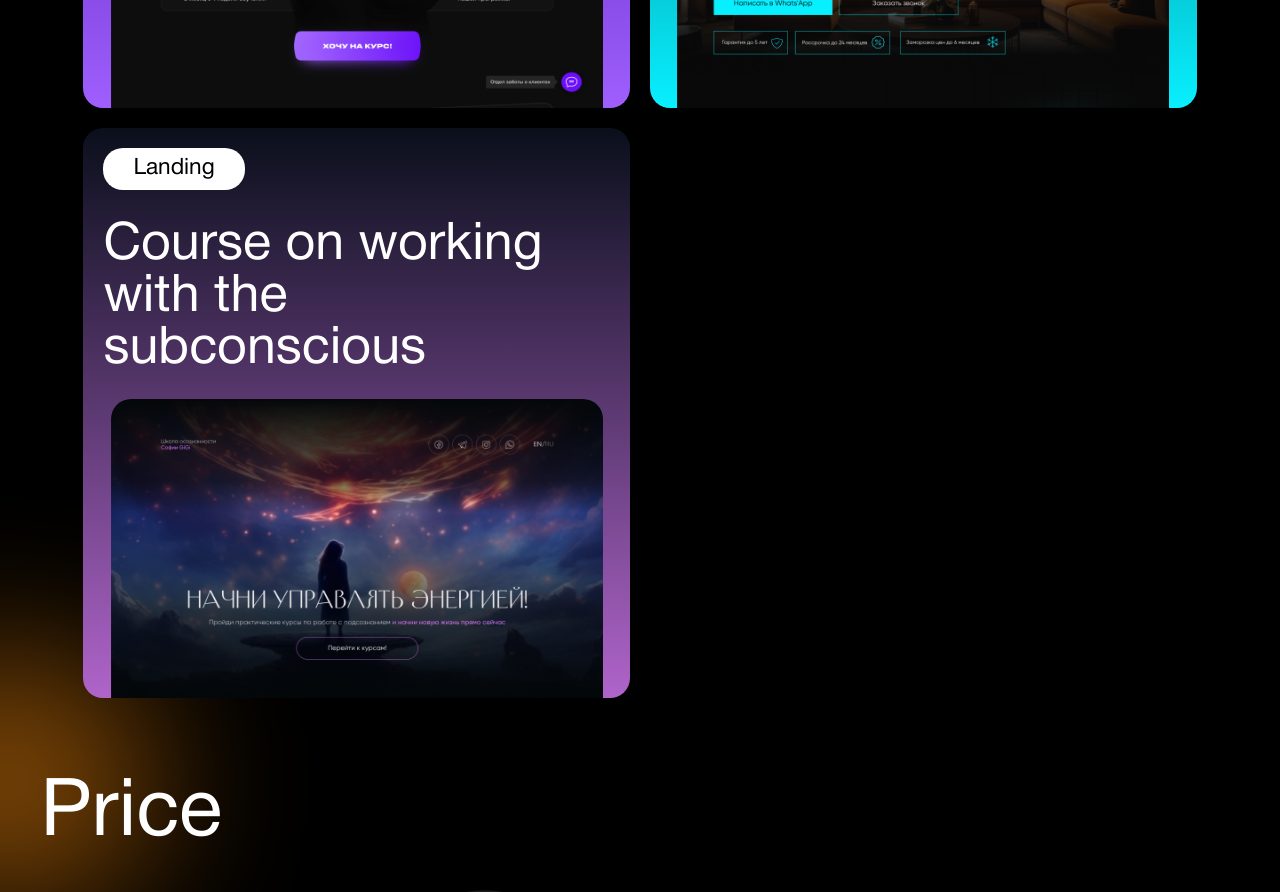
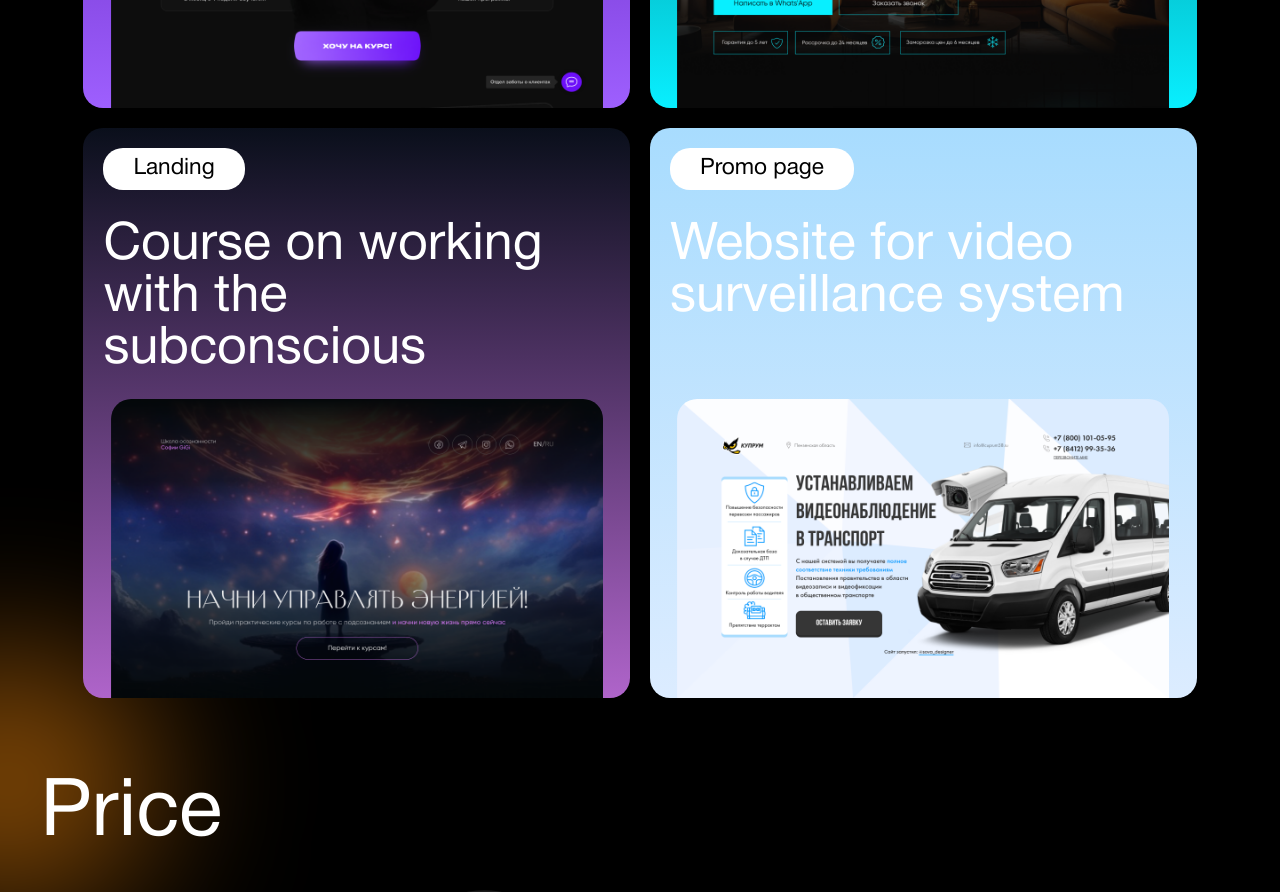
Before and after one commit to dmitry-586/tips-next, a Next.js app: page /en in a window 1280 px wide. Shown: the part 3820-4712 px from the top of the page. Built offline with nearby package versions, Linux system fonts and the light colour scheme.

Commit message:
add new promo page

```diff
--- a/messages/en.json
+++ b/messages/en.json
@@ -24,6 +24,7 @@
     "title1": "Online store",
     "title2": "Multi-page website",
     "title3": "Landing",
+    "title4": "Promo page",
     "info1": "Website for brand clothing store",
     "info2": "Website for a company of horror quests",
     "info3": "Website development for car fetching",
@@ -35,6 +36,7 @@
     "info9": "Course on earning on marketplaces",
     "info10": "Repair of apartments, houses, and offices",
     "info11": "Course on working with the subconscious",
+    "info12": "Website for video surveillance system",
     "button1": "Landing",
     "button2": "Multi-page",
     "button3": "Online store",
--- a/messages/ru.json
+++ b/messages/ru.json
@@ -24,6 +24,7 @@
     "title1": "Интернет-магазин",
     "title2": "Многостраничный сайт",
     "title3": "Лендинг",
+    "title4": "Визитка",
     "info1": "Cайт для магазина брендовой одежды",
     "info2": "Сайт для компании хоррор-квестов",
     "info3": "Разработка сайта для пригона авто",
@@ -35,6 +36,7 @@
     "info9": "Курс по заработку на маркетплейсах",
     "info10": "Ремонт квартир домов и офисов",
     "info11": "Курс по работе с подсозанием",
+    "info12": "Сайт для системы видеонаблюдения",
     "button1": "Лендинг",
     "button2": "Многостраничный",
     "button3": "Интернет-магазин",
--- a/src/components/cards/cards.tsx
+++ b/src/components/cards/cards.tsx
@@ -95,6 +95,14 @@ export default function Cards() {
       href: "https://sofiyagigi.tilda.ws/",
       className: "bg-gradient-card11",
     },
+    {
+      title: t("title4"),
+      info: t("info12"),
+      id: 12 ,
+      imageSrc: "/images/cards/card12.png",
+      href: "https://видеонаблюдение-пенза.рф/transport",
+      className: "bg-gradient-card12",
+    },
   ];
   const buttons = [
     { text: t("button5"), id: 1 },
--- a/tailwind.config.ts
+++ b/tailwind.config.ts
@@ -26,6 +26,7 @@ const config: Config = {
         "gradient-card9": "linear-gradient(180deg, #38008D 0%, #9E5FFE 100%)",
         "gradient-card10": "linear-gradient(180deg, #004246 0%, #08EFFF 100%)",
         "gradient-card11": "linear-gradient(180deg, #0A0F1B 0%, #AF64CA 100%)",
+        "gradient-card12": "linear-gradient(180deg, #A8DCFE 0%, #DCECFF 100%)",
       },
     },
     screens: {
```
Also changed, not shown: public/images/cards/card12.png (added).
